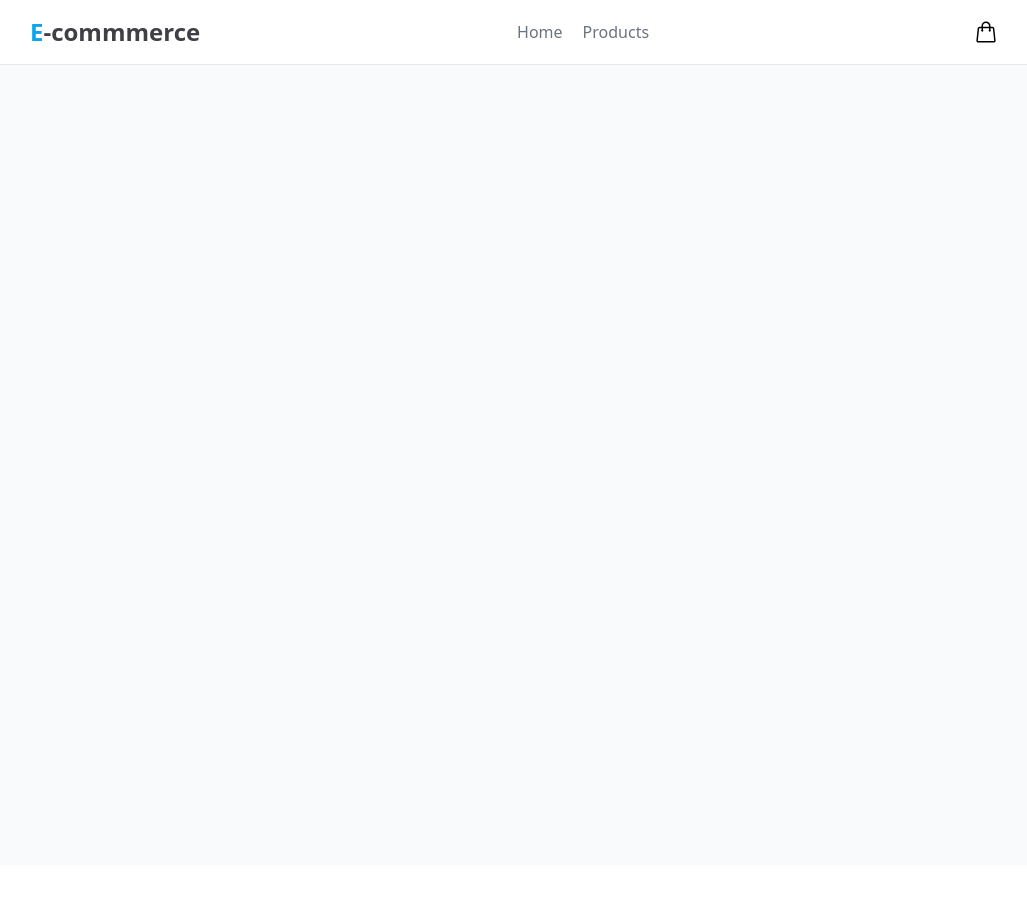
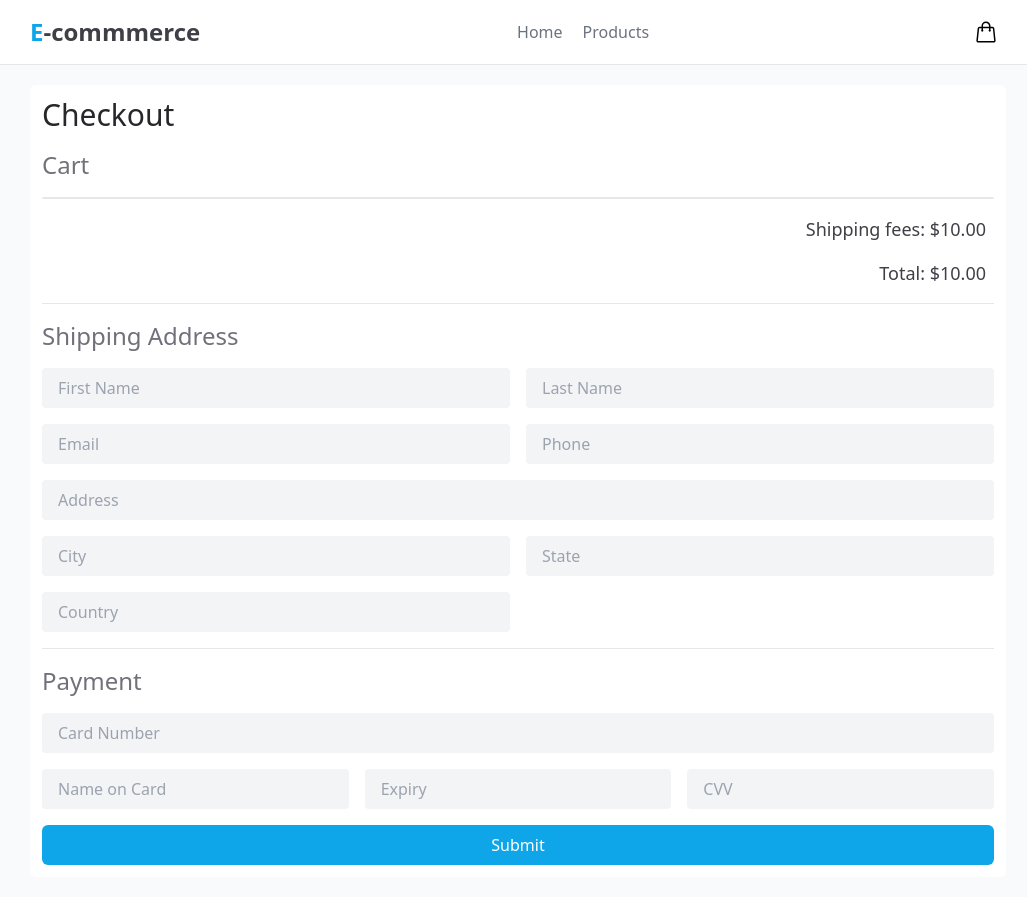
Before and after one commit to abdellah711/vue-e-commerce, a Vue app: page /checkout in a window 1280 px wide. Shown: the whole page, without its empty margins (122-1149 px from the left). Before the commit the page ends 865 px from the top, so only its background shows below. Built offline with nearby package versions, Linux system fonts and the light colour scheme.

Commit message:
implement checkout form layout

```diff
--- a/src/components/cart/CartItem.vue
+++ b/src/components/cart/CartItem.vue
@@ -26,7 +26,7 @@ const handleQtyChange = (qty: number) => {
     <li class="bg-white flex gap-3 items-center p-2 rounded-md">
         <img :src="product.image" :alt="product.title" class="w-32 aspect-square object-contain p-2 rounded-md">
         <div class="self-stretch flex flex-col gap-2">
-            <RouterLink :to="'/products/' + 1" class="text-xl hover:underline">{{ product.title }}</RouterLink>
+            <RouterLink :to="'/products/' + product.id" class="text-lg hover:underline line-clamp-2">{{ product.title }}</RouterLink>
             <p class="font-medium text-orange-500">{{ formatCurrency(product.price) }}</p>
             <Counter :count="product.quantity" @update:count="handleQtyChange" :max="product.stock" />
         </div>
--- a/src/components/product/AddedToCartDialog.vue
+++ b/src/components/product/AddedToCartDialog.vue
@@ -29,8 +29,8 @@ const router = useRouter()
                 <div class="flex flex-col gap-4">
                     <DialogTitle class="text-2xl text-zinc-700">Item has been added to cart</DialogTitle>
                     <div class="flex justify-end gap-2">
-                        <Button class-name="py-2 px-4" variant="tertiary" @click="emit('close')">Continue Shopping</Button>
-                        <Button class-name="py-2 px-4" variant="primary" @click="router.push('/cart')">Go to Cart</Button>
+                        <Button class-name="py-1.5 px-4" variant="tertiary" @click="emit('close')">Continue Shopping</Button>
+                        <Button class-name="py-1.5 px-4" variant="primary" @click="router.push('/cart')">Go to Cart</Button>
                     </div>
                 </div>
             </DialogPanel>
--- /dev/null
+++ b/src/components/shared/InputField.vue
@@ -0,0 +1,35 @@
+<script setup lang="ts">
+
+withDefaults(defineProps<{
+    labelTxt?: string
+    name?: string
+    placeholder?: string
+    type?: string
+    modelValue?: string
+    error?: string
+    class?: string
+}>(),{
+    label: '',
+    name: '',
+    placeholder: '',
+    type: 'text',
+    error: ''
+})
+
+const emit = defineEmits<{
+    (e: 'update:modelValue', value: string): void
+}>()
+
+const handleInput = (e: Event) => {
+    emit('update:modelValue', (e.target as HTMLInputElement).value)
+}
+
+</script>
+
+<template>
+    <label :class="class">
+        {{ labelTxt }}
+        <input class="px-4 py-2 bg-gray-100 rounded outline-sky-500 w-full" :type="type" :name="name" :placeholder="placeholder" :value="modelValue" @input="handleInput" />
+        <p class="text-red-400 text-sm italic py-1" v-if="error">{{error}}</p>
+    </label>
+</template>
--- a/src/router/index.ts
+++ b/src/router/index.ts
@@ -3,6 +3,7 @@ import HomeView from '../views/HomeView.vue'
 import ProductsView from '../views/ProductsView.vue'
 import ProductDetailsView from '../views/ProductDetailsView.vue'
 import CartView from '../views/CartView.vue'
+import CheckoutView from '../views/CheckoutView.vue'
 
 const router = createRouter({
   history: createWebHistory(import.meta.env.BASE_URL),
@@ -27,6 +28,11 @@ const router = createRouter({
       name: 'cart',
       component: CartView,
     },
+    {
+      path: '/checkout',
+      name: 'checkout',
+      component: CheckoutView,
+    },
   ]
 })
 
--- a/src/views/CartView.vue
+++ b/src/views/CartView.vue
@@ -27,7 +27,7 @@ const shippingFees = 10
             <p class="text-center">{{ formatCurrency(shippingFees) }}</p>
             <p class="font-medium">Total:</p>
             <p class="text-center">{{ formatCurrency(store.cartTotal + shippingFees) }}</p>
-            <Button class-name="py-2 col-start-2 mt-4">Checkout</Button>
+            <Button class-name="py-2 col-start-2 mt-4" @click="router.push('/checkout')">Checkout</Button>
         </div>
     </template>
     <div v-else class="flex flex-col gap-2 items-center justify-center min-h-[50vh]">
--- /dev/null
+++ b/src/views/CheckoutView.vue
@@ -0,0 +1,80 @@
+<script setup lang="ts">
+import Button from '@/components/shared/Button.vue';
+import InputField from '@/components/shared/InputField.vue';
+import { useCartStore } from '@/stores/cart';
+import { formatCurrency } from '@/utils/currency';
+import { reactive } from 'vue';
+
+const store = useCartStore()
+
+const formData = reactive({
+    firstName: '',
+    lastName: '',
+    email: '',
+    phone: '',
+    address: '',
+    city: '',
+    state: '',
+    zip: '',
+    country: '',
+    cardNumber: '',
+    cardName: '',
+    cardExpiry: '',
+    cardCvv: '',
+})
+
+const formErrors = reactive({
+    firstName: '',
+    lastName: '',
+    email: '',
+    phone: '',
+    address: '',
+    city: '',
+    state: '',
+    zip: '',
+    country: '',
+    cardNumber: '',
+    cardName: '',
+    cardExpiry: '',
+    cardCvv: '',
+});
+
+</script>
+
+
+<template>
+    <form class="bg-white p-3 rounded-md flex flex-col gap-4">
+        <h1 class="text-3xl text-zinc-800 font-medium">Checkout</h1>
+        <h2 class="text-2xl text-zinc-500">Cart</h2>
+        <ul class="border divide-y-[1px] rounded-md">
+           <li v-for="item in store.cart" :key="item.id" class="flex gap-4 items-center p-3">
+                <img :src="item.image" :alt="item.title" class="w-20 h-20 object-contain p-2" />
+                <p class="text-lg text-zinc-800">{{ item.title }}</p>
+                <p class="text-lg text-orange-500 ml-auto">{{ item.quantity }} x {{ formatCurrency(item.price) }}</p>
+           </li>
+        </ul>
+        <p class="text-lg text-zinc-700 text-end px-2">Shipping fees: {{ formatCurrency(10) }}</p>
+        <p class="text-lg text-zinc-700 text-end px-2">Total: {{ formatCurrency(store.cartTotal + 10) }}</p>
+        <hr/>
+        <h2 class="text-2xl text-zinc-500">Shipping Address</h2>
+        <div class="grid grid-cols-1 md:grid-cols-2 gap-4">
+            <InputField name="firstName" placeholder="First Name" v-model="formData.firstName" :error="formErrors.firstName"/>
+            <InputField name="lastName" placeholder="Last Name" v-model="formData.lastName" :error="formErrors.lastName"/>
+            <InputField name="email" placeholder="Email" v-model="formData.email" :error="formErrors.email"/>
+            <InputField name="phone" placeholder="Phone" v-model="formData.phone" :error="formErrors.phone"/>
+            <InputField class="col-span-2" name="address" placeholder="Address" v-model="formData.address" :error="formErrors.address"/>
+            <InputField name="city" placeholder="City" v-model="formData.city" :error="formErrors.city"/>
+            <InputField name="state" placeholder="State" v-model="formData.state" :error="formErrors.state"/>
+            <InputField name="country" placeholder="Country" v-model="formData.country" :error="formErrors.country"/>
+        </div>
+        <hr/>
+        <h2 class="text-2xl text-zinc-500">Payment</h2>
+        <div class="grid grid-cols-3 gap-4">
+            <InputField class="col-span-3" type="text" name="cardNumber" placeholder="Card Number" v-model="formData.cardNumber" :error="formErrors.cardNumber"/>
+            <InputField name="cardName" placeholder="Name on Card" v-model="formData.cardName" :error="formErrors.cardName"/>
+            <InputField name="cardExpiry" placeholder="Expiry" v-model="formData.cardExpiry" :error="formErrors.cardExpiry"/>
+            <InputField name="cardCvv" placeholder="CVV" v-model="formData.cardCvv" :error="formErrors.cardCvv"/>
+        </div>
+        <Button type="submit" class-name="p-2">Submit</Button>
+    </form>
+</template>
```
